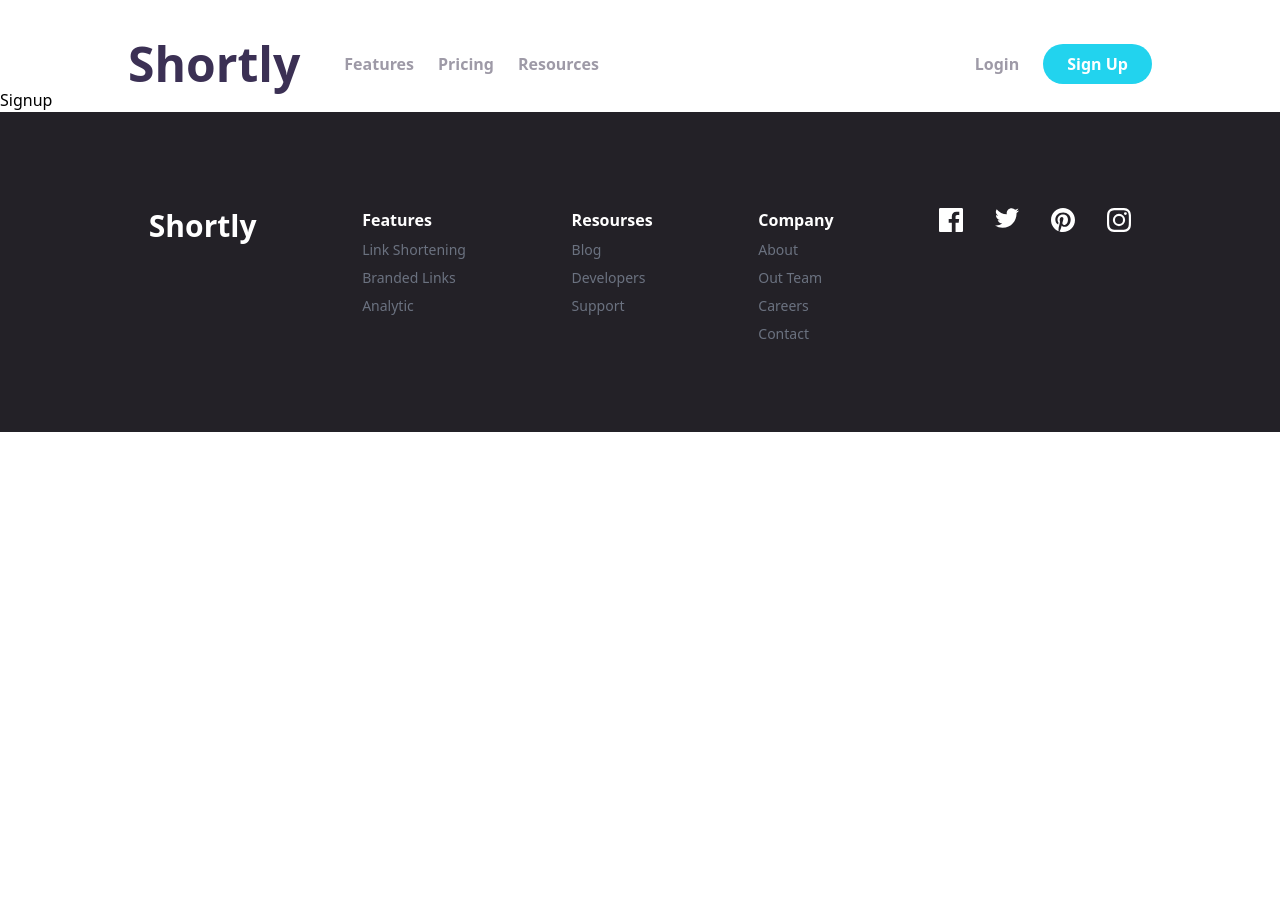
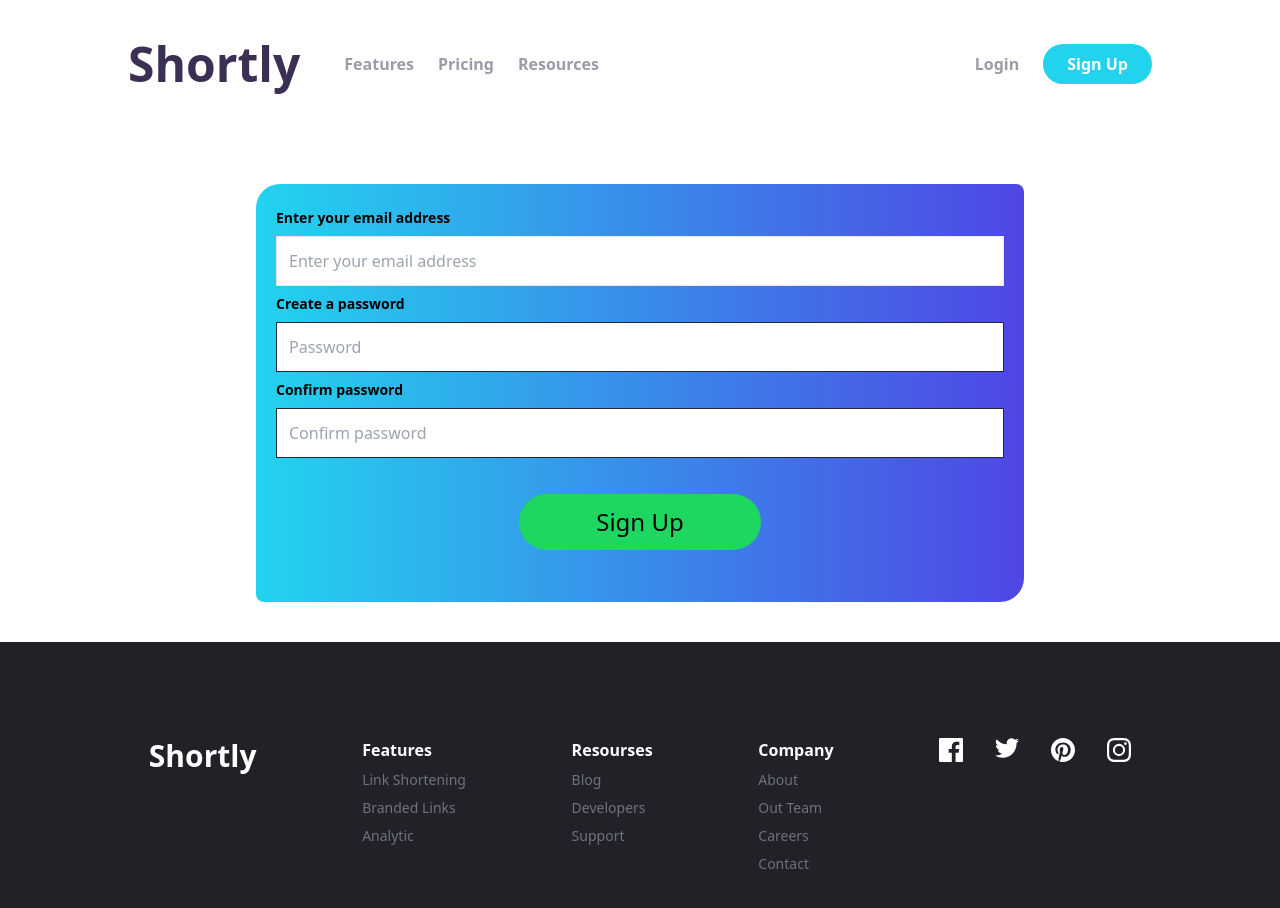
Before and after one commit to Segnities/URL-shortening-API-landing-page, a Next.js app in the folder frontend/: page /signup in a window 1280 px wide. Shown: the top 908 px of the page. Before the commit the page ends 800 px from the top, so only its background shows below. Built offline with nearby package versions, Linux system fonts and the light colour scheme.

Commit message:
sign up form ui

```diff
--- a/frontend/package.json
+++ b/frontend/package.json
@@ -18,7 +18,7 @@
     "next": "^13.3.0",
     "react": "^18.2.0",
     "react-dom": "^18.2.0",
-    "react-icons": "^4.8.0",
+    "react-icons": "^4.11.0",
     "react-query": "^3.39.3",
     "uuid": "^9.0.1",
     "yup": "^1.1.1"
--- a/frontend/pages/index.jsx
+++ b/frontend/pages/index.jsx
@@ -4,7 +4,6 @@ import Head from 'next/head';
 
 import { Poppins } from 'next/font/google';
 
-import Nav from '../components/Nav';
 import Discover from '../components/Discover';
 import ShortForm from '../components/ShortForm';
 import UrlList from '../components/UrlList';
@@ -14,7 +13,6 @@ import SpacingMd from '../components/UI/SpacingMd';
 import FormWrapper from '../components/UI/FormWrapper';
 import AdvancedStatistics from '../components/AdvancedStatistics';
 import BoostLinks from '../components/BoostLinks';
-import Footer from '../components/Footer';
 import DefaultLayout from '../components/UI/DefaultLayout';
 
 const poppins = Poppins({
--- a/frontend/pages/login/index.jsx
+++ b/frontend/pages/login/index.jsx
@@ -1,12 +1,12 @@
 import { useState } from 'react';
 import Link from 'next/link';
+import Head from 'next/head';
 
 import { Form, Formik, Field } from 'formik';
 import * as Yup from 'yup';
 
 import DefaultLayout from '../../components/UI/DefaultLayout';
 import SpacingSm from '../../components/UI/SpacingSm';
-import LightSlateWrapper from '../../components/UI/LightSlateWrapper';
 
 const validationSchema = Yup.object()
   .shape({
@@ -24,6 +24,10 @@ export default function Login() {
     setIsSubmitted(true);
   };
   return (
+    <>
+      <Head>
+        <title>Login</title>
+      </Head>
     <DefaultLayout>
       <SpacingSm/>
       <div className="flex justify-center items-center w-full mb-10">
@@ -38,25 +42,25 @@ export default function Login() {
       >
         {
           ({errors}) => (
-            <Form autoComplete="off" className="text-white rounded-tl-3xl rounded-br-3xl rounded-tr-lg rounded-bl-lg w-2/5 sm:w-3/5 p-5 bg-gradient-to-r from-cyan-400  to-indigo-600">
+            <Form autoComplete="off" className="rounded-tl-3xl rounded-br-3xl rounded-tr-lg rounded-bl-lg w-2/5 sm:w-3/5 p-5 bg-gradient-to-r from-cyan-400  to-indigo-600">
               {((errors.email || errors.password) && isSubmitted) && (
                 <div className="flex w-full justify-center my-5">
                   <h3 className="text-lg transition-opacity duration-100 ease-in text-red-600 font-semibold">Wrong email or password</h3>
                 </div>
               )}
               <div className="flex flex-col">
-                <label htmlFor="email" className="text-sm font-bold my-1">Email address</label>
+                <label htmlFor="email" className="text-sm text-white  font-bold my-1">Email address</label>
                 <Field
                   type="text"
                   id="email"
                   autoComplete="off"
                   name="email"
                   placeholder="Enter your email address"
-                  className="bg-transparent text-base normal-case my-1 line tracking-normal p-3 border-[1px]  focus-visible:border-[3px] border-gray-800"
+                  className="text-base normal-case my-1 line tracking-normal p-3 border-[1px]  focus-visible:border-[3px] border-gray-800"
                 />
               </div>
               <div className="flex flex-col">
-                <label htmlFor="password" className="text-sm font-bold my-1">Password</label>
+                <label htmlFor="password" className="text-sm font-bold my-1 text-white ">Password</label>
                 <Field
                   type="password"
                   name="password"
@@ -83,5 +87,6 @@ export default function Login() {
       </Formik>
       </div>
     </DefaultLayout>
+    </>
   );
 }
--- a/frontend/pages/signup/index.jsx
+++ b/frontend/pages/signup/index.jsx
@@ -1,9 +1,121 @@
+import { Form, Formik, Field } from 'formik';
+import Head from 'next/head';
+
 import DefaultLayout from '../../components/UI/DefaultLayout';
+import { RiErrorWarningFill } from "react-icons/ri"
+import SpacingSm from '../../components/UI/SpacingSm';
+
+const validate = (values) => {
+  const errors = {};
+
+  if (!values.email) {
+    errors.email = 'Email is required';
+  } else if (!/^\S+@\S+\.\S+$/.test(values.email)) {
+    errors.email = 'Email must be valid';
+  }
+
+  if (!values.password) {
+    errors.password = 'Password is required';
+  } else if (values.password.length < 8) {
+    errors.password = 'Password is too short - should be 8 characters minimum';
+  }
+
+  if (values.password !== values.confirmPassword) {
+    errors.confirmPassword = 'Both passwords need to be the same';
+  } else if (!values.confirmPassword) {
+    errors.confirmPassword = 'Confirm password is required';
+  }
+
+  return errors;
+}
 
 export default function Signup() {
+  const handleSubmit = () => {
+
+  };
   return (
+    <>
+      <Head>
+        <title>Sign up</title>
+      </Head>
     <DefaultLayout>
-      <p>Signup</p>
+      <SpacingSm/>
+      <div className="flex justify-center items-center w-full mb-10">
+      <Formik
+        initialValues={{
+          email: '',
+          password: '',
+          confirmPassword: '',
+        }}
+        onSubmit={handleSubmit}
+        validate={validate}
+      >
+        {
+          ({errors, touched, values}) => (
+              <Form autoComplete="off" className="rounded-tl-3xl rounded-br-3xl rounded-tr-lg rounded-bl-lg w-2/5 sm:w-3/5 p-5 bg-gradient-to-r from-cyan-400 to-indigo-600">
+                <div className="flex flex-col">
+                  <label htmlFor="email" className="text-sm font-bold my-1">Enter your email address</label>
+                  <Field
+                    type="text"
+                    id="email"
+                    autoComplete="off"
+                    name="email"
+                    placeholder="Enter your email address"
+                    className="text-base normal-case my-1 outline-none line tracking-normal p-3 border-[1px] focus-visible:border-[3px]"
+                  />
+                  {
+                    errors.email && touched.email ? (
+                      <div className="flex items-center mt-1">
+                        <RiErrorWarningFill color="red" size={16} className="mr-1" />
+                        <span className="text-sm font-semibold text-red-700">{errors.email}</span>
+                      </div>
+                    ) : null
+                  }
+                </div>
+                <div className="flex flex-col">
+                  <label htmlFor="password" className="text-sm font-bold my-1">Create a password</label>
+                  <Field
+                    type="password"
+                    name="password"
+                    id="password"
+                    placeholder="Password"
+                    className={`text-base normal-case line my-1 tracking-normal p-3 border-[1px] outline-none focus-visible:border-[3px] ${errors.password && touched.password ? "border-red-700" : "border-gray-800"}`}
+                  />
+                  {
+                    errors.password && touched.password ? (
+                      <div className="flex items-center mt-1">
+                        <RiErrorWarningFill color="red" size={16} className="mr-1" />
+                        <span className="text-sm font-semibold text-red-700">{errors.password}</span>
+                      </div>
+                    ) : null
+                  }
+                </div>
+                <div className="flex flex-col">
+                  <label htmlFor="confirm-password" className="text-sm font-bold my-1">Confirm password</label>
+                  <Field
+                    type="password"
+                    id="confirm-password"
+                    name="confirmPassword"
+                    placeholder="Confirm password"
+                    className={`text-base normal-case line my-1 tracking-normal p-3 border-[1px] outline-none focus-visible:border-[3px] ${errors.confirmPassword && touched.confirmPassword ? "border-red-700" : "border-gray-800"}`}
+                  />
+                  {
+                    errors.confirmPassword && touched.confirmPassword ? (
+                      <div className="flex items-center mt-1">
+                        <RiErrorWarningFill color="red" size={16} className="mr-1" />
+                        <span className="text-sm font-semibold text-red-700">{errors.confirmPassword}</span>
+                      </div>) : null
+                  }
+                </div>
+                <div className="flex justify-center items-center my-8">
+                  <button type="submit" className="bg-[#1ED760] w-2/6 text-2xl p-3 rounded-[32px] text-black font-medium hover:scale-x-110 hover:scale-y-105 hover:transition-transform">Sign Up</button>
+                </div>
+              </Form>
+          )
+        }
+      </Formik>
+      </div>
     </DefaultLayout>
+    </>
   );
 }
```
Also changed, not shown: 1 other file (tests, documents, lock files or other folders).
